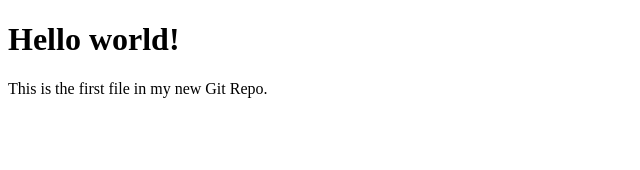
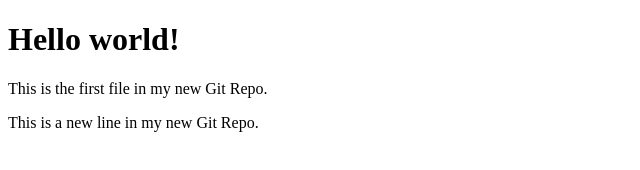
Before and after one commit to demo20059722/main, a plain HTML site: page Documents/GIT/index.html in a window 1280 px wide. Shown: the whole page, without its empty margins (0-640 px from the left). Drawn offline with Linux system fonts and the light colour scheme.

Commit message:
Updated index.html with a new line

```diff
--- a/Documents/GIT/index.html
+++ b/Documents/GIT/index.html
@@ -7,6 +7,6 @@
 
 <h1>Hello world!</h1>
 <p>This is the first file in my new Git Repo.</p>
-
+<p>This is a new line in my new Git Repo.</p>
 </body>
 </html>
```
